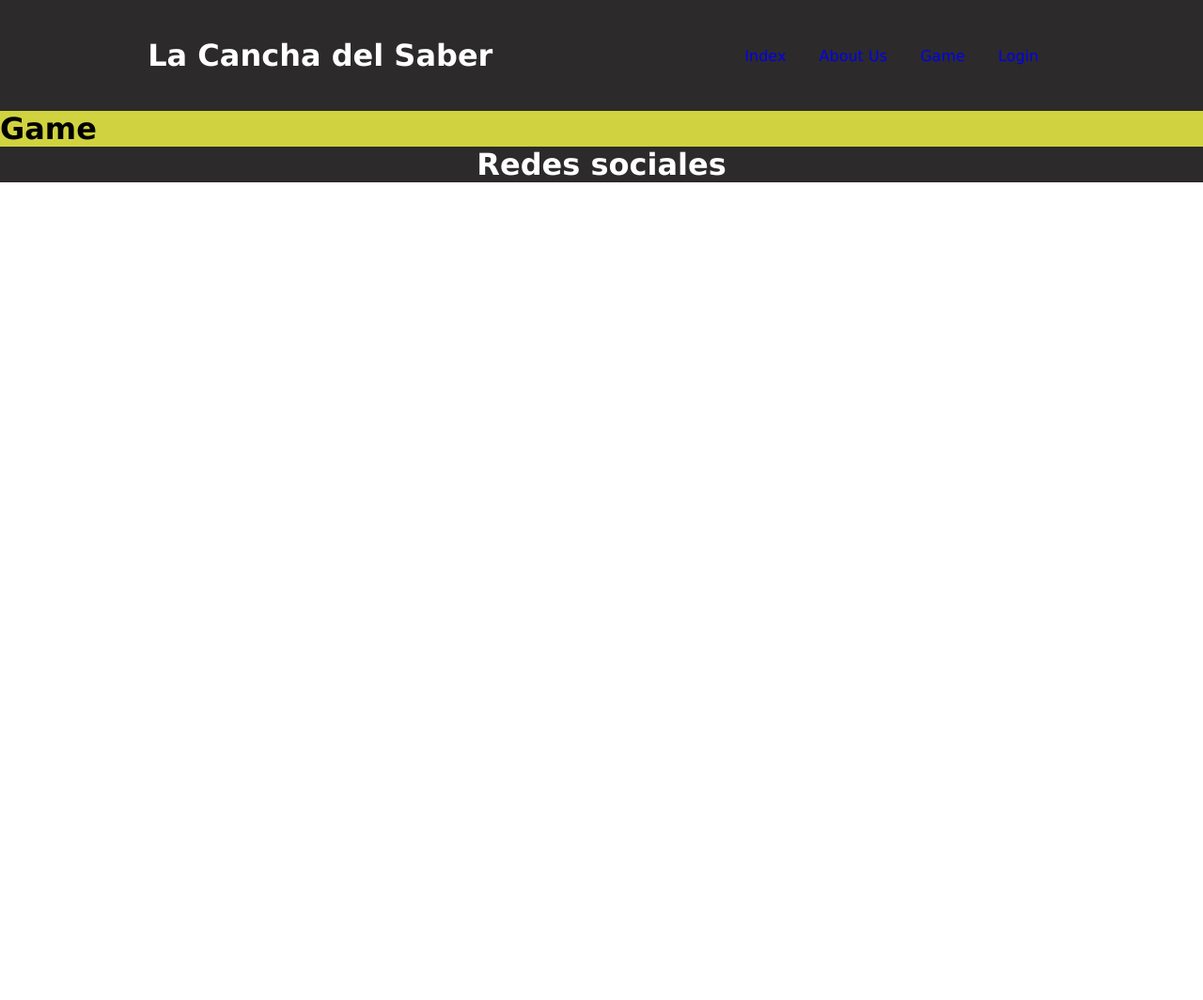
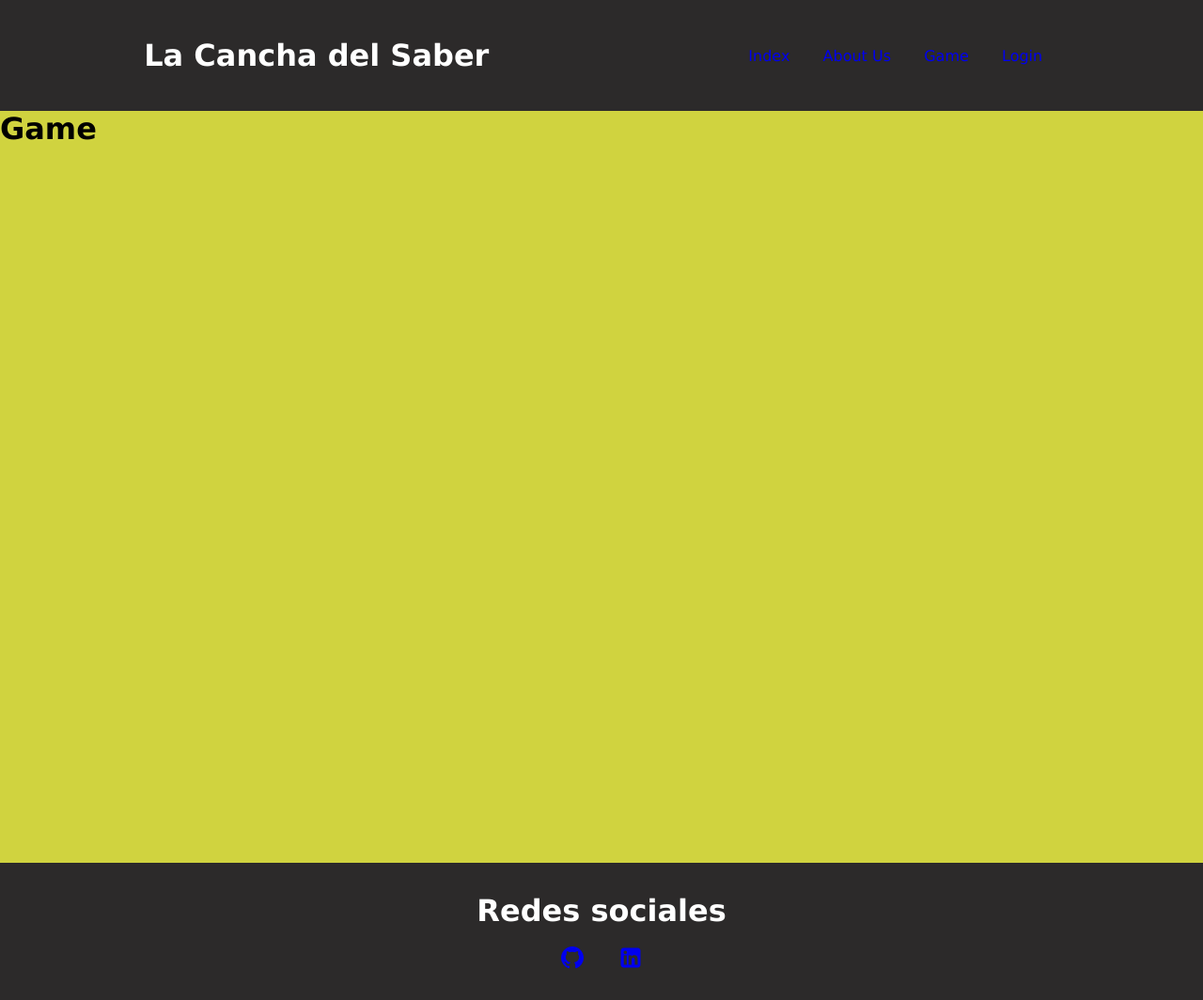
Before and after one commit to daanigp/LaCanchadelSaber, a PHP site: page /game.php in a window 1280 px wide. Shown: the whole page at 94% size. Before the commit the page ends 194 px from the top, so only its background shows below. Run offline with PHP 8.4, Linux system fonts and the light colour scheme; some libraries are stand-ins or nearby versions.

Commit message:
menú footer - redes sociales

```diff
--- a/app/style/style.css
+++ b/app/style/style.css
@@ -31,11 +31,11 @@ html {
     -webkit-text-size-adjust: 100%;
 }
 
-.menu a {
+a {
     text-decoration: none;
 }
 
-.menu a:visited {
+a:visited {
     color: var(--menu-link);
 }
 
@@ -50,6 +50,10 @@ body {
     /* font-family: Impact, Haettenschweiler, 'Arial Narrow Bold', sans-serif; */
 }
 
+main {
+    height: 100dvh;
+}
+
 /* ----------------
    ---- HEADER ----
    ---------------- */
@@ -62,6 +66,7 @@ header {
     flex-direction: row;
     align-items: center;
     justify-content: space-around;
+    gap: 1em;
 }
 
 /*
@@ -109,11 +114,22 @@ footer {
     background-color: var(--background-header-footer);
     color: var(--color-header-footer);
     display: flex;
+    flex-direction: column;
     align-items: center;
     justify-content: center;
+    gap: 1.2em;
+    padding: 2em;
 }
 
+footer .menu-rrss {
+    display: flex;
+    justify-content: center;
+    gap: 2em;
+}
 
+footer i {
+    font-size: 24px;
+}
 
 /*
 ============================
--- a/app/templates/footer.php
+++ b/app/templates/footer.php
@@ -1,5 +1,17 @@
     <footer>
         <h1>Redes sociales</h1>
+        <ul class="menu-rrss">
+            <li>
+                <a href="https://github.com/daanigp" target="_blank">
+                    <i class="fa-brands fa-github"></i>
+                </a>
+            </li>
+            <li>
+                <a href="https://www.linkedin.com/in/daanigp" target="_blank">
+                    <i class="fa-brands fa-square-linkedin"></i>
+                </a>
+            </li>
+        </ul>
     </footer>
 </body>
 </html>
```
